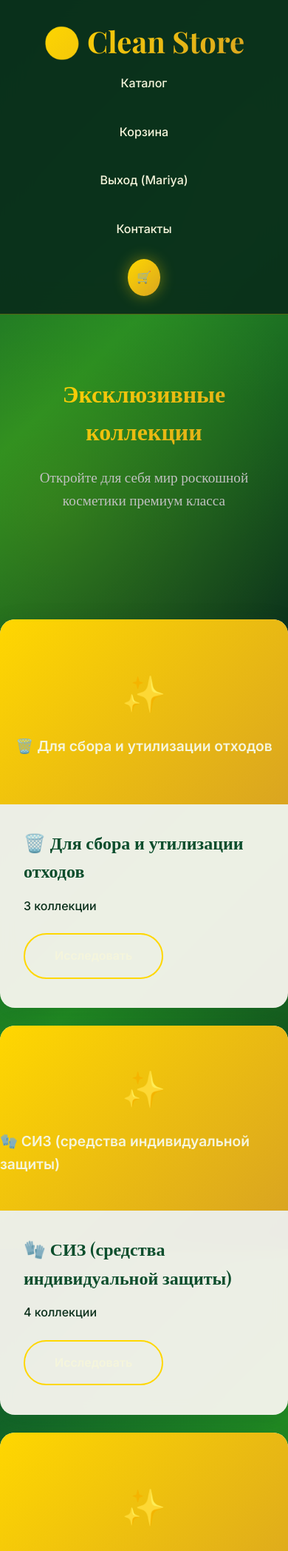
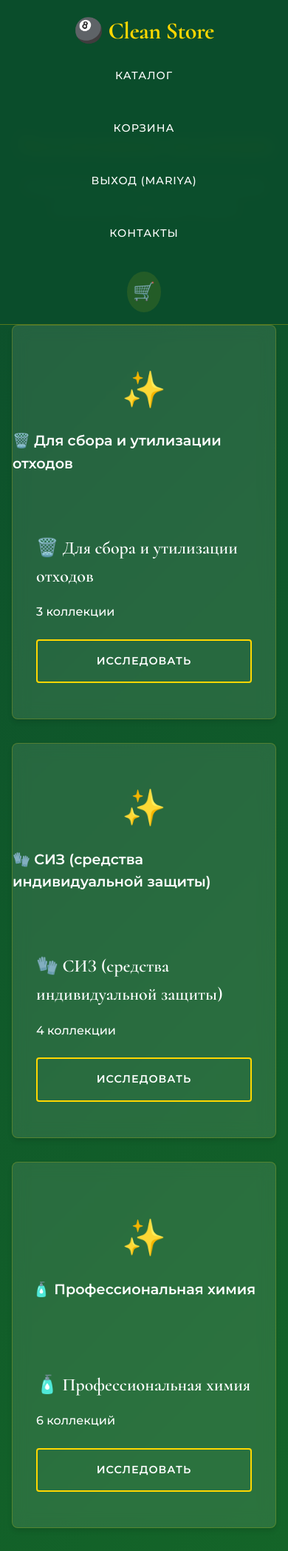
Before and after one commit to RozaMia/Clean_Store, a Django app: page /products/ in a window 390 px wide. Shown: the top 2096 px of the page at 74% size. Run offline with Django 5.2, Linux system fonts and the light colour scheme; a user stored in the database is signed in; data comes from the database, SQL or seed files in the repository.

Commit message:
Обновлены стили для интерфейса, включая шрифты, цвета и анимации. Изменены настройки для улучшения адаптивности и визуального восприятия.

```diff
--- a/static/css/style.css
+++ b/static/css/style.css
@@ -1,37 +1,43 @@
-/* ===== PREMIUM VELVET DESIGN - ЭЛИТНЫЙ ДИЗАЙН ===== */
+/* ===== MODERN LUXURY DESIGN ===== */
 
-/* Импорт роскошных шрифтов */
-@import url('https://fonts.googleapis.com/css2?family=Playfair+Display:wght@400;500;600;700;800;900&family=Inter:wght@300;400;500;600;700&family=Cormorant+Garamond:wght@300;400;500;600;700&display=swap');
+/* Импорт шрифтов */
+@import url('https://fonts.googleapis.com/css2?family=Montserrat:wght@300;400;500;600;700;800&family=Cormorant:wght@400;500;600;700&display=swap');
 
-/* CSS Custom Properties - Бильярдная палитра */
 :root {
-  /* Элитные зеленые цвета бильярда */
-  --billiard-forest: #0B4D2C;      /* Глубокий лесной */
-  --billiard-emerald: #228B22;     /* Изумрудный */
-  --billiard-dark: #0A2F1B;        /* Темно-зеленый */
-  --billiard-gold: #FFD700;        /* Золото для акцентов */
-  --billiard-silver: #C0C0C0;      /* Серебро */
-  --billiard-cream: #F5F5DC;       /* Кремовый */
+  /* Основная палитра */
+  --color-primary: #0B4D2C;      /* Темно-зеленый */
+  --color-secondary: #228B22;    /* Зеленый */
+  --color-accent: #FFD700;       /* Золотой */
+  --color-accent-light: #FFEB3B; /* Светло-золотой */
+  --color-white: #FFFFFF;
+  --color-light: #F5F5F5;
+  --color-gray: #666666;
 
-  /* Бильярдные градиенты */
-  --gradient-primary: linear-gradient(135deg, #0B4D2C 0%, #228B22 50%, #0A2F1B 100%);
-  --gradient-gold: linear-gradient(135deg, #FFD700 0%, #DAA520 100%);
-  --gradient-card: linear-gradient(145deg, #F5F5DC 0%, #E6E6D4 100%);
-  --gradient-hover: linear-gradient(135deg, #146B39 0%, #32CD32 50%, #0F3A20 100%);
+  /* Градиенты */
+  --gradient-primary: linear-gradient(135deg, var(--color-primary) 0%, var(--color-secondary) 100%);
+  --gradient-accent: linear-gradient(135deg, var(--color-accent) 0%, var(--color-accent-light) 100%);
 
-  /* Бильярдные тени */
-  --shadow-soft: 0 8px 32px rgba(11, 77, 44, 0.15);
-  --shadow-medium: 0 12px 48px rgba(34, 139, 34, 0.2);
-  --shadow-strong: 0 20px 64px rgba(10, 47, 27, 0.3);
-  --shadow-glow: 0 0 20px rgba(255, 215, 0, 0.4);
+  /* Тени */
+  --shadow-sm: 0 2px 4px rgba(0, 0, 0, 0.05);
+  --shadow-md: 0 4px 6px rgba(0, 0, 0, 0.1);
+  --shadow-lg: 0 10px 15px rgba(0, 0, 0, 0.1);
+  --shadow-xl: 0 20px 25px rgba(0, 0, 0, 0.15);
 
   /* Шрифты */
-  --font-primary: 'Playfair Display', serif;
-  --font-secondary: 'Inter', sans-serif;
-  --font-accent: 'Cormorant Garamond', serif;
+  --font-primary: 'Montserrat', sans-serif;
+  --font-secondary: 'Cormorant', serif;
+
+  /* Размеры */
+  --container-max: 1400px;
+  --header-height: 80px;
+
+  /* Анимации */
+  --transition-fast: 0.2s ease;
+  --transition-normal: 0.3s ease;
+  --transition-slow: 0.4s ease;
 }
 
-/* Глобальные стили */
+/* Базовые стили */
 * {
   margin: 0;
   padding: 0;
@@ -44,88 +50,55 @@
 }
 
 body {
-  font-family: var(--font-secondary);
+  font-family: var(--font-primary);
   background: var(--gradient-primary);
-  background-attachment: fixed;
-  color: var(--billiard-cream);
+  color: var(--color-white);
   line-height: 1.6;
   overflow-x: hidden;
 }
 
-/* Анимированный бильярдный фон */
-body::before {
-  content: '';
-  position: fixed;
-  top: 0;
-  left: 0;
-  width: 100%;
-  height: 100%;
-  background:
-    radial-gradient(circle at 20% 80%, rgba(255, 215, 0, 0.1) 0%, transparent 50%),
-    radial-gradient(circle at 80% 20%, rgba(192, 192, 192, 0.05) 0%, transparent 50%),
-    radial-gradient(circle at 50% 50%, rgba(34, 139, 34, 0.1) 0%, transparent 70%),
-    var(--gradient-primary);
-  z-index: -1;
-  animation: backgroundShift 20s ease-in-out infinite;
-}
-
-@keyframes backgroundShift {
-  0%, 100% { transform: scale(1) rotate(0deg); }
-  50% { transform: scale(1.05) rotate(0.5deg); }
-}
-
 /* Контейнер */
 .container {
-  max-width: 1400px;
+  max-width: var(--container-max);
   margin: 0 auto;
   padding: 0 2rem;
   position: relative;
 }
 
-/* HEADER - Бильярдная шапка */
+/* Шапка */
 .header {
-  background: rgba(10, 47, 27, 0.95);
-  backdrop-filter: blur(20px);
+  height: var(--header-height);
+  background: rgba(11, 77, 44, 0.95);
+  backdrop-filter: blur(10px);
+  position: fixed;
+  top: 0;
+  left: 0;
+  right: 0;
+  z-index: 1000;
   border-bottom: 1px solid rgba(255, 215, 0, 0.3);
-  position: sticky;
-  top: 0;
-  z-index: 1000;
-  transition: all 0.3s ease;
+  transition: var(--transition-normal);
 }
 
 .header-content {
+  height: 100%;
   display: flex;
   justify-content: space-between;
   align-items: center;
-  padding: 1.5rem 0;
 }
 
 .logo {
-  font-family: var(--font-primary);
-  font-size: 2.5rem;
+  font-family: var(--font-secondary);
+  font-size: 2rem;
   font-weight: 700;
-  background: var(--gradient-gold);
-  -webkit-background-clip: text;
-  -webkit-text-fill-color: transparent;
-  background-clip: text;
+  color: var(--color-accent);
   text-decoration: none;
-  transition: all 0.3s ease;
-  position: relative;
+  letter-spacing: -0.5px;
+  transition: var(--transition-normal);
 }
 
-.logo::after {
-  content: '';
-  position: absolute;
-  bottom: -5px;
-  left: 0;
-  width: 0;
-  height: 2px;
-  background: var(--gradient-gold);
-  transition: width 0.3s ease;
-}
-
-.logo:hover::after {
-  width: 100%;
+.logo:hover {
+  opacity: 0.9;
+  transform: scale(1.02);
 }
 
 /* Навигация */
@@ -136,171 +109,177 @@
 }
 
 .nav-link {
-  color: var(--billiard-cream);
+  font-size: 0.9rem;
+  font-weight: 500;
+  text-transform: uppercase;
+  letter-spacing: 1px;
+  color: var(--color-white);
   text-decoration: none;
-  font-weight: 500;
-  padding: 0.75rem 1.5rem;
-  border-radius: 50px;
-  transition: all 0.3s ease;
+  padding: 0.5rem 1rem;
+  transition: var(--transition-normal);
   position: relative;
-  overflow: hidden;
 }
 
-.nav-link::before {
+.nav-link::after {
   content: '';
   position: absolute;
-  top: 0;
-  left: -100%;
-  width: 100%;
-  height: 100%;
-  background: var(--gradient-gold);
-  transition: left 0.3s ease;
-  z-index: -1;
+  bottom: 0;
+  left: 50%;
+  width: 0;
+  height: 2px;
+  background: var(--color-accent);
+  transition: var(--transition-normal);
+  transform: translateX(-50%);
 }
 
-.nav-link:hover {
-  color: var(--billiard-dark);
+.nav-link:hover::after {
+  width: 100%;
+}
+
+/* Корзина */
+.cart-wrapper {
+  position: relative;
+  margin-left: 2rem;
+}
+
+.cart-icon {
+  display: flex;
+  align-items: center;
+  gap: 0.5rem;
+  color: var(--color-accent);
+  text-decoration: none;
+  font-size: 1.5rem;
+  transition: var(--transition-normal);
+  padding: 0.5rem;
+  border-radius: 50%;
+  background: rgba(255, 215, 0, 0.1);
+}
+
+.cart-icon:hover {
+  background: rgba(255, 215, 0, 0.2);
   transform: translateY(-2px);
 }
 
-.nav-link:hover::before {
-  left: 0;
+.cart-count {
+  position: absolute;
+  top: -8px;
+  right: -8px;
+  background: var(--color-accent);
+  color: var(--color-primary);
+  font-size: 0.75rem;
+  font-weight: 600;
+  min-width: 20px;
+  height: 20px;
+  border-radius: 10px;
+  display: flex;
+  align-items: center;
+  justify-content: center;
+  padding: 0 6px;
 }
 
-/* Cart Icon */
-.cart-icon {
-  position: relative;
-  background: var(--gradient-gold);
-  color: var(--billiard-dark);
-  padding: 0.75rem;
-  border-radius: 50%;
-  text-decoration: none;
-  transition: all 0.3s ease;
-  box-shadow: var(--shadow-glow);
+/* Главный контент */
+.main {
+  margin-top: var(--header-height);
+  min-height: calc(100vh - var(--header-height));
+  padding: 4rem 0;
 }
 
-.cart-icon:hover {
-  transform: translateY(-3px) scale(1.1);
-  box-shadow: var(--shadow-strong);
-}
-
-/* MAIN CONTENT */
-.main {
-  min-height: 100vh;
-  padding: 3rem 0;
-}
-
-/* Hero Section */
+/* Герой секция */
 .hero {
+  padding: 6rem 0;
   text-align: center;
-  padding: 5rem 0;
-  position: relative;
+  background: rgba(255, 255, 255, 0.1);
+  backdrop-filter: blur(10px);
+  border-radius: 20px;
+  margin: 2rem 0;
 }
 
 .hero-title {
-  font-family: var(--font-primary);
+  font-family: var(--font-secondary);
   font-size: 4rem;
-  font-weight: 800;
-  background: var(--gradient-gold);
-  -webkit-background-clip: text;
-  -webkit-text-fill-color: transparent;
-  background-clip: text;
+  font-weight: 700;
+  color: var(--color-accent);
   margin-bottom: 1.5rem;
-  animation: fadeInUp 1s ease-out;
+  line-height: 1.2;
 }
 
 .hero-subtitle {
-  font-family: var(--font-accent);
-  font-size: 1.5rem;
-  color: var(--billiard-silver);
-  margin-bottom: 3rem;
-  animation: fadeInUp 1s ease-out 0.2s both;
+  font-size: 1.25rem;
+  color: var(--color-white);
+  max-width: 600px;
+  margin: 0 auto 3rem;
+  opacity: 0.9;
 }
 
 /* Кнопки */
 .btn {
-  display: inline-block;
+  display: inline-flex;
+  align-items: center;
+  justify-content: center;
   padding: 1rem 2.5rem;
+  font-size: 0.9rem;
   font-weight: 600;
-  text-decoration: none;
-  border-radius: 50px;
-  transition: all 0.3s ease;
-  position: relative;
-  overflow: hidden;
+  text-transform: uppercase;
+  letter-spacing: 1px;
+  border-radius: 4px;
+  transition: var(--transition-normal);
   cursor: pointer;
   border: none;
-  font-size: 1rem;
 }
 
 .btn-primary {
-  background: var(--gradient-gold);
-  color: var(--velvet-midnight);
-  box-shadow: var(--shadow-medium);
+  background: var(--color-accent);
+  color: var(--color-primary);
 }
 
 .btn-primary:hover {
-  transform: translateY(-3px);
-  box-shadow: var(--shadow-strong);
-  color: var(--billiard-dark);
+  background: var(--color-accent-light);
+  transform: translateY(-2px);
 }
 
 .btn-secondary {
   background: transparent;
-  color: var(--billiard-cream);
-  border: 2px solid var(--billiard-gold);
+  color: var(--color-white);
+  border: 2px solid var(--color-accent);
 }
 
 .btn-secondary:hover {
-  background: var(--gradient-gold);
-  color: var(--billiard-dark);
+  background: var(--color-accent);
+  color: var(--color-primary);
+  transform: translateY(-2px);
 }
 
-/* Cards Grid */
+/* Сетка карточек */
 .cards-grid {
   display: grid;
-  grid-template-columns: repeat(auto-fit, minmax(350px, 1fr));
-  gap: 2.5rem;
-  margin: 3rem 0;
+  grid-template-columns: repeat(auto-fill, minmax(300px, 1fr));
+  gap: 2rem;
+  margin: 4rem 0;
 }
 
-/* Product Cards - Премиум дизайн */
+/* Карточка продукта */
 .product-card {
-  background: rgba(248, 246, 240, 0.95);
-  border-radius: 20px;
+  background: rgba(255, 255, 255, 0.1);
+  backdrop-filter: blur(10px);
+  border-radius: 8px;
   overflow: hidden;
-  box-shadow: var(--shadow-soft);
-  transition: all 0.4s ease;
+  box-shadow: var(--shadow-md);
+  transition: var(--transition-normal);
   position: relative;
-  backdrop-filter: blur(10px);
-}
-
-.product-card::before {
-  content: '';
-  position: absolute;
-  top: 0;
-  left: 0;
-  right: 0;
-  bottom: 0;
-  background: var(--gradient-gold);
-  opacity: 0;
-  transition: opacity 0.3s ease;
-  z-index: -1;
+  border: 1px solid rgba(255, 215, 0, 0.2);
 }
 
 .product-card:hover {
   transform: translateY(-10px);
-  box-shadow: var(--shadow-strong);
-}
-
-.product-card:hover::before {
-  opacity: 0.1;
+  box-shadow: var(--shadow-xl);
+  border-color: rgba(255, 215, 0, 0.4);
 }
 
 .product-image {
   width: 100%;
-  height: 250px;
+  height: 300px;
   object-fit: cover;
-  transition: transform 0.4s ease;
+  transition: var(--transition-slow);
 }
 
 .product-card:hover .product-image {
@@ -309,184 +288,173 @@
 
 .product-info {
   padding: 2rem;
-  color: var(--billiard-dark);
 }
 
 .product-title {
-  font-family: var(--font-primary);
+  font-family: var(--font-secondary);
   font-size: 1.5rem;
   font-weight: 600;
   margin-bottom: 0.5rem;
-  color: var(--billiard-forest);
+  color: var(--color-white);
 }
 
 .product-price {
-  font-size: 1.5rem;
+  font-size: 1.25rem;
   font-weight: 700;
-  color: var(--billiard-emerald);
+  color: var(--color-accent);
   margin-bottom: 1rem;
 }
 
 .product-description {
-  color: #666;
+  color: var(--color-white);
+  font-size: 0.9rem;
   margin-bottom: 1.5rem;
-  line-height: 1.6;
+  opacity: 0.9;
 }
 
-/* Badges */
+/* Бейджи */
 .badge {
   position: absolute;
   top: 1rem;
   right: 1rem;
   padding: 0.5rem 1rem;
-  border-radius: 25px;
-  font-size: 0.875rem;
+  font-size: 0.75rem;
   font-weight: 600;
-  color: white;
-  z-index: 10;
+  text-transform: uppercase;
+  letter-spacing: 1px;
+  border-radius: 4px;
+  color: var(--color-white);
 }
 
 .badge.new {
-  background: linear-gradient(135deg, #00C851, #007E33);
+  background: #00C853;
 }
 
 .badge.hit {
-  background: linear-gradient(135deg, #FF8800, #FF6600);
+  background: #FF6D00;
 }
 
 .badge.sale {
-  background: linear-gradient(135deg, #FF4444, #CC0000);
+  background: #D50000;
 }
 
-/* Table Styles */
+/* Таблицы */
 .table-container {
-  background: rgba(248, 246, 240, 0.95);
-  border-radius: 20px;
-  padding: 2rem;
-  box-shadow: var(--shadow-medium);
+  background: rgba(255, 255, 255, 0.1);
   backdrop-filter: blur(10px);
+  border-radius: 8px;
+  box-shadow: var(--shadow-md);
+  overflow: hidden;
   margin: 2rem 0;
+  border: 1px solid rgba(255, 215, 0, 0.2);
 }
 
 table {
   width: 100%;
   border-collapse: collapse;
-  color: var(--billiard-dark);
 }
 
 th, td {
-  padding: 1.5rem 1rem;
+  padding: 1rem;
   text-align: left;
-  border-bottom: 1px solid rgba(11, 77, 44, 0.1);
+  border-bottom: 1px solid rgba(255, 255, 255, 0.1);
 }
 
 th {
-  font-family: var(--font-primary);
   font-weight: 600;
-  color: var(--billiard-forest);
   background: rgba(255, 215, 0, 0.1);
+  color: var(--color-accent);
 }
 
-/* Forms */
+/* Формы */
 .form-container {
-  background: rgba(248, 246, 240, 0.95);
-  border-radius: 20px;
+  background: rgba(255, 255, 255, 0.1);
+  backdrop-filter: blur(10px);
+  border-radius: 8px;
   padding: 3rem;
-  box-shadow: var(--shadow-medium);
-  backdrop-filter: blur(10px);
+  box-shadow: var(--shadow-md);
   max-width: 600px;
   margin: 2rem auto;
+  border: 1px solid rgba(255, 215, 0, 0.2);
 }
 
 .form-group {
-  margin-bottom: 2rem;
+  margin-bottom: 1.5rem;
 }
 
 .form-label {
   display: block;
   margin-bottom: 0.5rem;
-  font-weight: 600;
-  color: var(--billiard-forest);
+  font-weight: 500;
+  color: var(--color-white);
 }
 
 .form-control {
   width: 100%;
-  padding: 1rem 1.5rem;
-  border: 2px solid rgba(11, 77, 44, 0.2);
-  border-radius: 15px;
+  padding: 0.75rem 1rem;
   font-size: 1rem;
-  transition: all 0.3s ease;
-  background: rgba(255, 255, 255, 0.9);
-  color: var(--billiard-dark);
+  background: rgba(255, 255, 255, 0.1);
+  border: 1px solid rgba(255, 215, 0, 0.2);
+  border-radius: 4px;
+  transition: var(--transition-normal);
+  color: var(--color-white);
 }
 
 .form-control:focus {
   outline: none;
-  border-color: var(--billiard-gold);
-  box-shadow: 0 0 0 3px rgba(255, 215, 0, 0.2);
-  transform: translateY(-2px);
+  border-color: var(--color-accent);
+  box-shadow: 0 0 0 3px rgba(255, 215, 0, 0.1);
 }
 
-/* Messages */
+/* Сообщения */
 .messages {
   position: fixed;
-  top: 100px;
+  bottom: 2rem;
   right: 2rem;
   z-index: 1100;
   max-width: 400px;
 }
 
 .message {
-  padding: 1rem 2rem;
+  padding: 1rem 1.5rem;
   margin-bottom: 1rem;
-  border-radius: 15px;
-  box-shadow: var(--shadow-medium);
+  border-radius: 4px;
+  box-shadow: var(--shadow-lg);
+  animation: slideInRight 0.3s ease;
   backdrop-filter: blur(10px);
-  animation: slideInRight 0.5s ease;
 }
 
 .message.success {
-  background: rgba(0, 200, 81, 0.9);
-  color: white;
+  background: rgba(0, 200, 83, 0.9);
+  color: var(--color-white);
 }
 
 .message.error {
-  background: rgba(255, 68, 68, 0.9);
-  color: white;
+  background: rgba(213, 0, 0, 0.9);
+  color: var(--color-white);
 }
 
 .message.warning {
-  background: rgba(255, 136, 0, 0.9);
-  color: white;
+  background: rgba(255, 109, 0, 0.9);
+  color: var(--color-white);
 }
 
-/* Footer */
+/* Подвал */
 .footer {
-  background: rgba(10, 47, 27, 0.95);
-  backdrop-filter: blur(20px);
+  background: rgba(11, 77, 44, 0.95);
+  color: var(--color-white);
+  padding: 4rem 0;
   border-top: 1px solid rgba(255, 215, 0, 0.3);
-  padding: 3rem 0;
-  text-align: center;
-  color: var(--billiard-cream);
+  backdrop-filter: blur(10px);
 }
 
 .footer-content {
-  font-family: var(--font-accent);
-  font-size: 1.1rem;
+  text-align: center;
+  font-size: 0.9rem;
+  opacity: 0.8;
 }
 
 /* Анимации */
-@keyframes fadeInUp {
-  from {
-    opacity: 0;
-    transform: translateY(30px);
-  }
-  to {
-    opacity: 1;
-    transform: translateY(0);
-  }
-}
-
 @keyframes slideInRight {
   from {
     opacity: 0;
@@ -498,58 +466,80 @@
   }
 }
 
-@keyframes slideOutRight {
-  from {
-    opacity: 1;
-    transform: translateX(0);
-  }
-  to {
-    opacity: 0;
-    transform: translateX(100%);
+/* Медиа запросы */
+@media (max-width: 1200px) {
+  .container {
+    max-width: 960px;
   }
 }
 
-/* Адаптивность */
+@media (max-width: 992px) {
+  .container {
+    max-width: 720px;
+  }
+
+  .hero-title {
+    font-size: 3rem;
+  }
+}
+
 @media (max-width: 768px) {
+  .container {
+    max-width: 540px;
+  }
+
+  .header {
+    height: auto;
+    padding: 1rem 0;
+  }
+
+  .header-content {
+    flex-direction: column;
+    gap: 1rem;
+  }
+
+  .nav {
+    flex-direction: column;
+    width: 100%;
+  }
+
+  .nav-link {
+    width: 100%;
+    text-align: center;
+  }
+
+  .cart-wrapper {
+    margin: 1rem 0;
+  }
+
   .hero-title {
     font-size: 2.5rem;
   }
 
   .hero-subtitle {
-    font-size: 1.2rem;
+    font-size: 1.1rem;
   }
+}
 
-  .cards-grid {
-    grid-template-columns: 1fr;
-    gap: 1.5rem;
-  }
-
-  .nav {
-    flex-direction: column;
-    gap: 1rem;
-  }
-
-  .header-content {
-    flex-direction: column;
-    text-align: center;
-  }
-
+@media (max-width: 576px) {
   .container {
     padding: 0 1rem;
   }
-}
 
-@media (max-width: 480px) {
+  .hero {
+    padding: 4rem 0;
+  }
+
   .hero-title {
     font-size: 2rem;
   }
 
-  .product-card {
-    margin: 0 -1rem;
+  .btn {
+    width: 100%;
+    margin-bottom: 1rem;
   }
 
   .form-container {
-    margin: 2rem -1rem;
-    border-radius: 0;
+    padding: 2rem 1rem;
   }
 }
```
